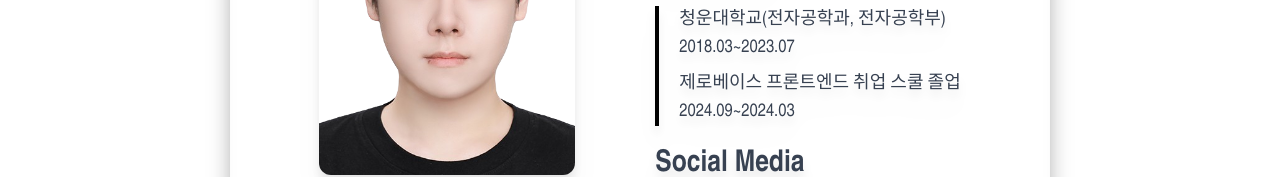
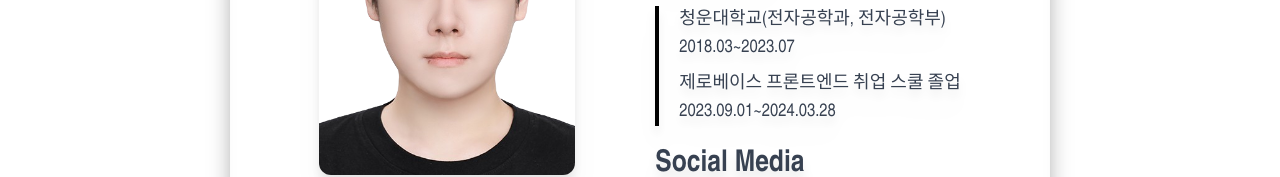
Before and after one commit to Luison1472/My-Portfolio, a React (Vite) app: page / in a window 1280 px wide. Shown: the part 632-809 px from the top of the page. Built offline with nearby package versions, Linux system fonts and the light colour scheme; a web font is replaced by a local one.

Commit message:
오타 수정

```diff
--- a/src/pages/Profile.jsx
+++ b/src/pages/Profile.jsx
@@ -35,7 +35,7 @@ function Project() {
                     <div className="flex font-extrabold text-3xl items-center gap-2 mb-5">Education</div>
                     <ul className="mb-5 border-l-4 border-black">
                         <li className="ml-5 flex items-center gap-2 text-left mb-2">청운대학교(전자공학과, 전자공학부)<br/>2018.03~2023.07</li>
-                        <li className="ml-5 flex items-center gap-2 text-left">제로베이스 프론트엔드 취업 스쿨 졸업<br/>2024.09~2024.03</li>
+                        <li className="ml-5 flex items-center gap-2 text-left">제로베이스 프론트엔드 취업 스쿨 졸업<br/>2023.09.01~2024.03.28</li>
                     </ul>
                     <div className="flex font-extrabold text-3xl items-center gap-2 mb-5">Social Media</div>
                     <ul className="mb-5 border-l-4 border-black">
```
